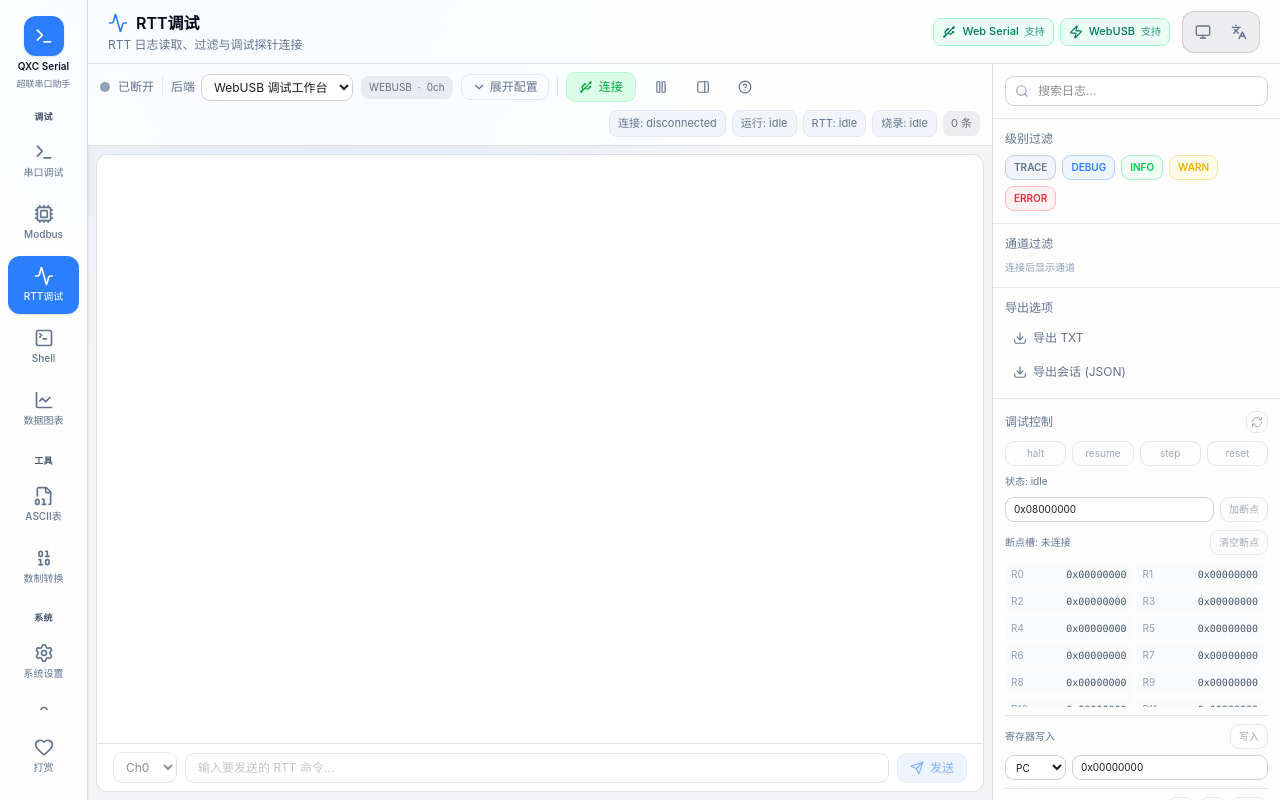
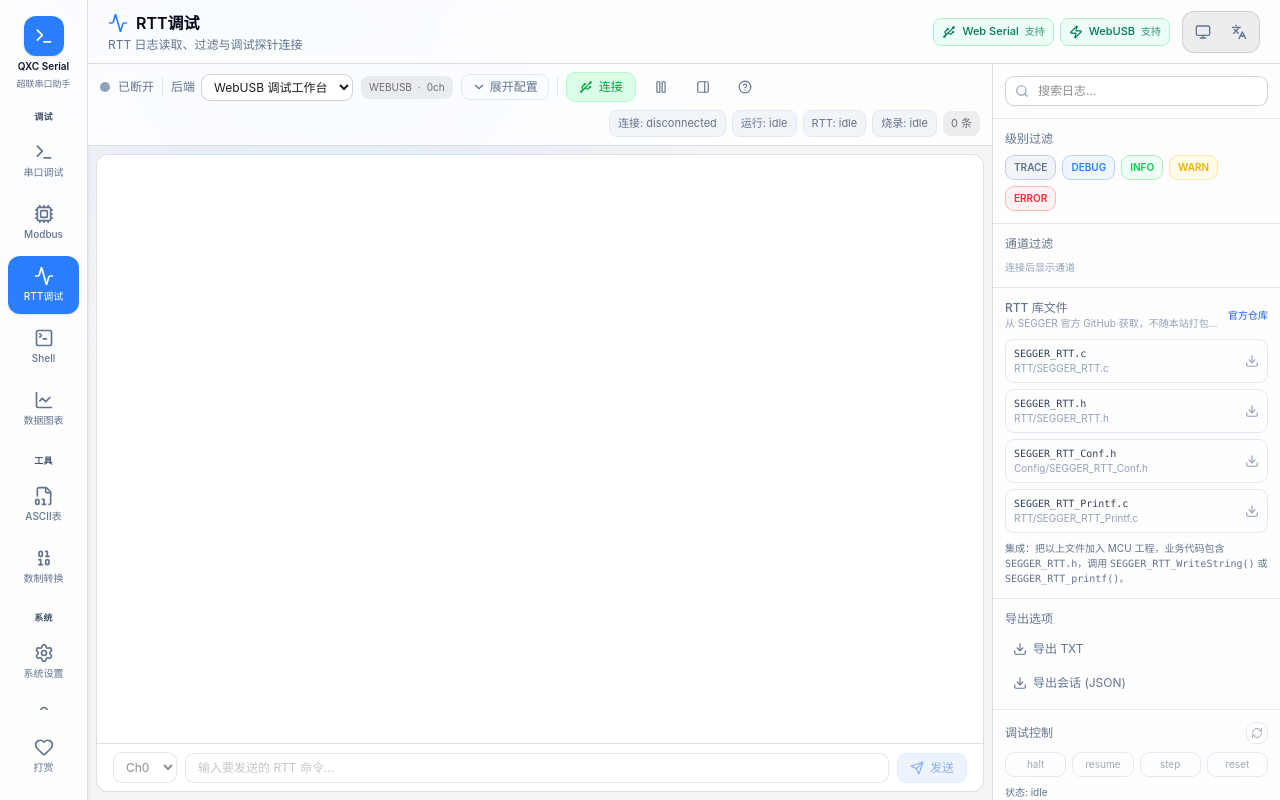
Before and after one commit to qxc4/qxc-serial-assistant, a Vue app: page /rtt in a window 1280 px wide. Built offline with nearby package versions, Linux system fonts and the light colour scheme; the HTML template or start-up script is replaced by a standard one.

Commit message:
feat: add segger rtt source downloads

```diff
--- /dev/null
+++ b/src/debug-core/rttSourceDownloads.ts
@@ -0,0 +1,99 @@
+export type RttSourceFileId =
+  | 'segger-rtt-c'
+  | 'segger-rtt-h'
+  | 'segger-rtt-conf-h'
+  | 'segger-rtt-printf-c'
+
+export interface RttSourceFile {
+  id: RttSourceFileId
+  fileName: string
+  path: string
+  url: string
+  description: string
+}
+
+export interface RttSourceDownloadResult {
+  fileName: string
+  url: string
+  bytes: number
+}
+
+export interface RttSourceDownloadOptions {
+  fetcher?: typeof fetch
+  saveText?: (content: string, fileName: string) => void | Promise<void>
+}
+
+export const RTT_SOURCE_REPOSITORY_URL = 'https://github.com/SEGGERMicro/RTT'
+
+const RTT_SOURCE_RAW_BASE = 'https://raw.githubusercontent.com/SEGGERMicro/RTT/main'
+
+export const RTT_SOURCE_FILES: RttSourceFile[] = [
+  {
+    id: 'segger-rtt-c',
+    fileName: 'SEGGER_RTT.c',
+    path: 'RTT/SEGGER_RTT.c',
+    url: `${RTT_SOURCE_RAW_BASE}/RTT/SEGGER_RTT.c`,
+    description: 'RTT 核心实现，定义控制块和默认 Up/Down buffer。',
+  },
+  {
+    id: 'segger-rtt-h',
+    fileName: 'SEGGER_RTT.h',
+    path: 'RTT/SEGGER_RTT.h',
+    url: `${RTT_SOURCE_RAW_BASE}/RTT/SEGGER_RTT.h`,
+    description: 'RTT API 头文件，业务代码包含此文件调用输出接口。',
+  },
+  {
+    id: 'segger-rtt-conf-h',
+    fileName: 'SEGGER_RTT_Conf.h',
+    path: 'Config/SEGGER_RTT_Conf.h',
+    url: `${RTT_SOURCE_RAW_BASE}/Config/SEGGER_RTT_Conf.h`,
+    description: 'RTT 编译配置，包含 buffer、通道数量和锁配置。',
+  },
+  {
+    id: 'segger-rtt-printf-c',
+    fileName: 'SEGGER_RTT_Printf.c',
+    path: 'RTT/SEGGER_RTT_Printf.c',
+    url: `${RTT_SOURCE_RAW_BASE}/RTT/SEGGER_RTT_Printf.c`,
+    description: '轻量 printf 支持，用于 SEGGER_RTT_printf()。',
+  },
+]
+
+export async function downloadRttSourceFile(
+  file: RttSourceFile,
+  options: RttSourceDownloadOptions = {},
+): Promise<RttSourceDownloadResult> {
+  const fetcher = options.fetcher ?? fetch
+  const response = await fetcher(file.url, { cache: 'no-cache' })
+
+  if (!response.ok) {
+    throw new Error(`下载 ${file.fileName} 失败: ${response.status} ${response.statusText} (${file.url})`)
+  }
+
+  const content = await response.text()
+  const saveText = options.saveText ?? saveTextAsDownload
+  await saveText(content, file.fileName)
+
+  return {
+    fileName: file.fileName,
+    url: file.url,
+    bytes: new Blob([content]).size,
+  }
+}
+
+function saveTextAsDownload(content: string, fileName: string): void {
+  const blob = new Blob([content], { type: 'text/plain;charset=utf-8' })
+  const url = URL.createObjectURL(blob)
+  const link = document.createElement('a')
+  link.href = url
+  link.download = fileName
+  link.rel = 'noopener'
+  link.style.display = 'none'
+
+  try {
+    document.body.appendChild(link)
+    link.click()
+  } finally {
+    document.body.removeChild(link)
+    URL.revokeObjectURL(url)
+  }
+}
--- a/src/views/RttView.vue
+++ b/src/views/RttView.vue
@@ -6,6 +6,7 @@ import { useI18n } from '../composables/useI18n'
 import { parseElfImage, parseIntelHex, parseBinaryImage, inspectGlobalVariables, createFlashDryRunReport, createFlashProgrammer, summarizeFlashOperationProgress } from '../debug-core'
 import type { FlashDryRunReport, FlashVerifyReport, VariableSpec, VariableValue } from '../debug-core'
 import type { ProgramImage } from '../debug-core'
+import { RTT_SOURCE_FILES, RTT_SOURCE_REPOSITORY_URL, downloadRttSourceFile, type RttSourceFile } from '../debug-core/rttSourceDownloads'
 import VirtualList from '../components/VirtualList.vue'
 import RttDebugControls from '../components/rtt/RttDebugControls.vue'
 import RttFlashProgrammerPanel from '../components/rtt/RttFlashProgrammerPanel.vue'
@@ -287,6 +288,9 @@ const variableFilterText = ref('')
 const variableAutoRefresh = ref(false)
 const variableRefreshMs = ref(500)
 let variableRefreshTimer: ReturnType<typeof setInterval> | null = null
+const rttSourceDownloadingId = ref('')
+const rttSourceDownloadMessage = ref('')
+const rttSourceDownloadError = ref('')
 const firmwareInputRef = ref<HTMLInputElement | null>(null)
 const firmwareName = ref('')
 const firmwareImage = ref<ProgramImage | null>(null)
@@ -1035,6 +1039,21 @@ function handleExportSession(): void {
   URL.revokeObjectURL(url)
 }
 
+async function handleDownloadRttSource(file: RttSourceFile): Promise<void> {
+  rttSourceDownloadingId.value = file.id
+  rttSourceDownloadMessage.value = ''
+  rttSourceDownloadError.value = ''
+
+  try {
+    const result = await downloadRttSourceFile(file)
+    rttSourceDownloadMessage.value = `已下载 ${result.fileName} (${result.bytes}B)`
+  } catch (error) {
+    rttSourceDownloadError.value = error instanceof Error ? error.message : String(error)
+  } finally {
+    rttSourceDownloadingId.value = ''
+  }
+}
+
 /**
  * 选择 WebUSB 设备
  */
@@ -1690,6 +1709,57 @@ watch(
         @change="handleFirmwareSelected"
       />
 
+      <!-- SEGGER RTT 库文件下载 -->
+      <div class="p-3 border-b border-slate-200 dark:border-slate-800">
+        <div class="flex items-center justify-between gap-2 mb-2">
+          <div class="min-w-0">
+            <h3 class="text-xs font-medium text-slate-500 dark:text-slate-400">RTT 库文件</h3>
+            <p class="text-[10px] text-slate-400 dark:text-slate-500 truncate">
+              从 SEGGER 官方 GitHub 获取，不随本站打包分发
+            </p>
+          </div>
+          <a
+            :href="RTT_SOURCE_REPOSITORY_URL"
+            target="_blank"
+            rel="noopener noreferrer"
+            class="shrink-0 text-[10px] text-blue-600 dark:text-blue-400 hover:underline"
+          >
+            官方仓库
+          </a>
+        </div>
+
+        <div class="space-y-1.5">
+          <button
+            v-for="file in RTT_SOURCE_FILES"
+            :key="file.id"
+            @click="handleDownloadRttSource(file)"
+            :disabled="Boolean(rttSourceDownloadingId)"
+            class="w-full flex items-center justify-between gap-2 rounded-lg border border-slate-200 dark:border-slate-700 px-2 py-1.5 text-left text-[10px] text-slate-600 dark:text-slate-300 hover:bg-slate-100 dark:hover:bg-slate-800 disabled:opacity-50 transition-colors"
+            :title="file.description"
+          >
+            <span class="min-w-0">
+              <span class="block truncate font-mono text-slate-700 dark:text-slate-200">{{ file.fileName }}</span>
+              <span class="block truncate text-slate-400 dark:text-slate-500">{{ file.path }}</span>
+            </span>
+            <RefreshCw
+              v-if="rttSourceDownloadingId === file.id"
+              class="w-3.5 h-3.5 shrink-0 animate-spin text-blue-500"
+            />
+            <Download v-else class="w-3.5 h-3.5 shrink-0 text-slate-400" />
+          </button>
+        </div>
+
+        <p class="mt-2 text-[10px] text-slate-500 dark:text-slate-400">
+          集成：把以上文件加入 MCU 工程，业务代码包含 <span class="font-mono">SEGGER_RTT.h</span>，调用 <span class="font-mono">SEGGER_RTT_WriteString()</span> 或 <span class="font-mono">SEGGER_RTT_printf()</span>。
+        </p>
+        <p v-if="rttSourceDownloadMessage" class="mt-1 text-[10px] text-green-600 dark:text-green-400">
+          {{ rttSourceDownloadMessage }}
+        </p>
+        <p v-if="rttSourceDownloadError" class="mt-1 text-[10px] text-red-600 dark:text-red-400 break-words">
+          {{ rttSourceDownloadError }}
+        </p>
+      </div>
+
       <!-- 导出选项 -->
       <div class="p-3 border-b border-slate-200 dark:border-slate-800">
         <h3 class="text-xs font-medium text-slate-500 dark:text-slate-400 mb-2">{{ t('rtt.exportOptions') }}</h3>
```
Also changed, not shown: 1 other file (tests, documents, lock files or other folders).
